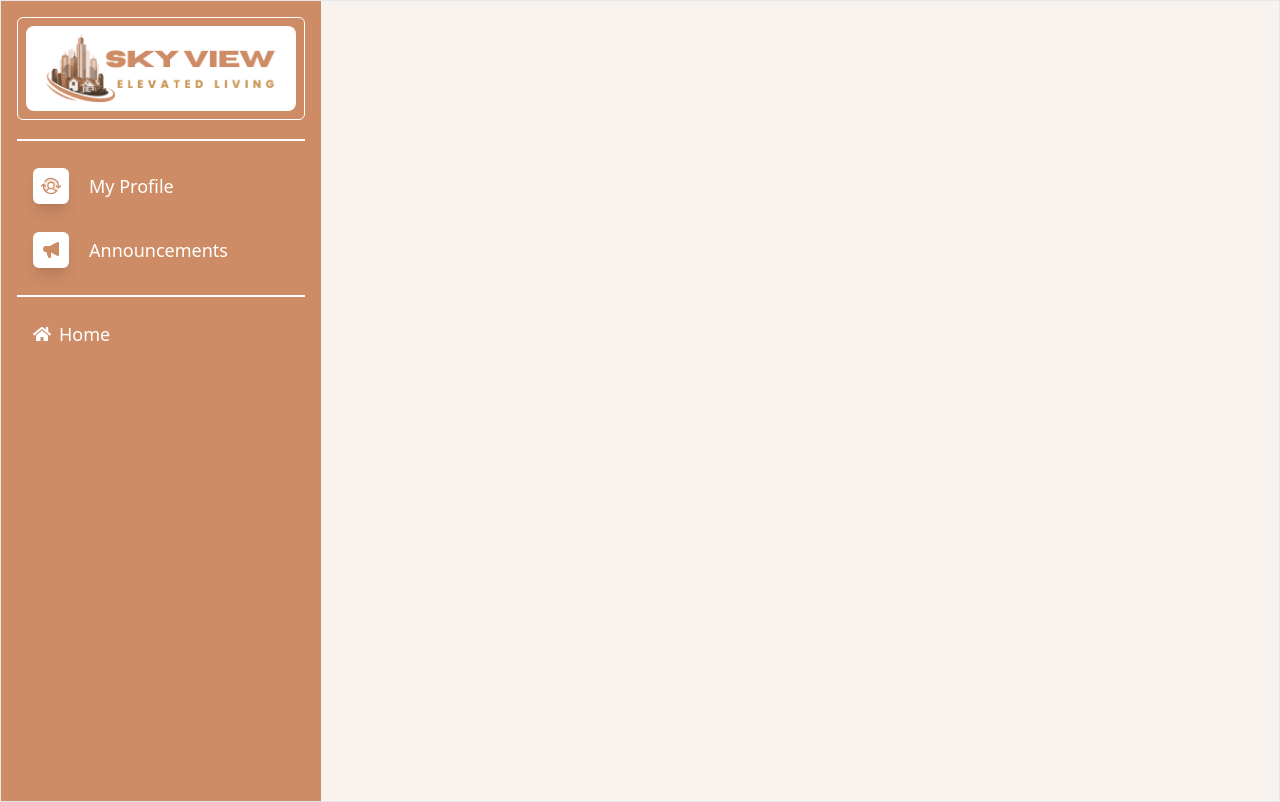
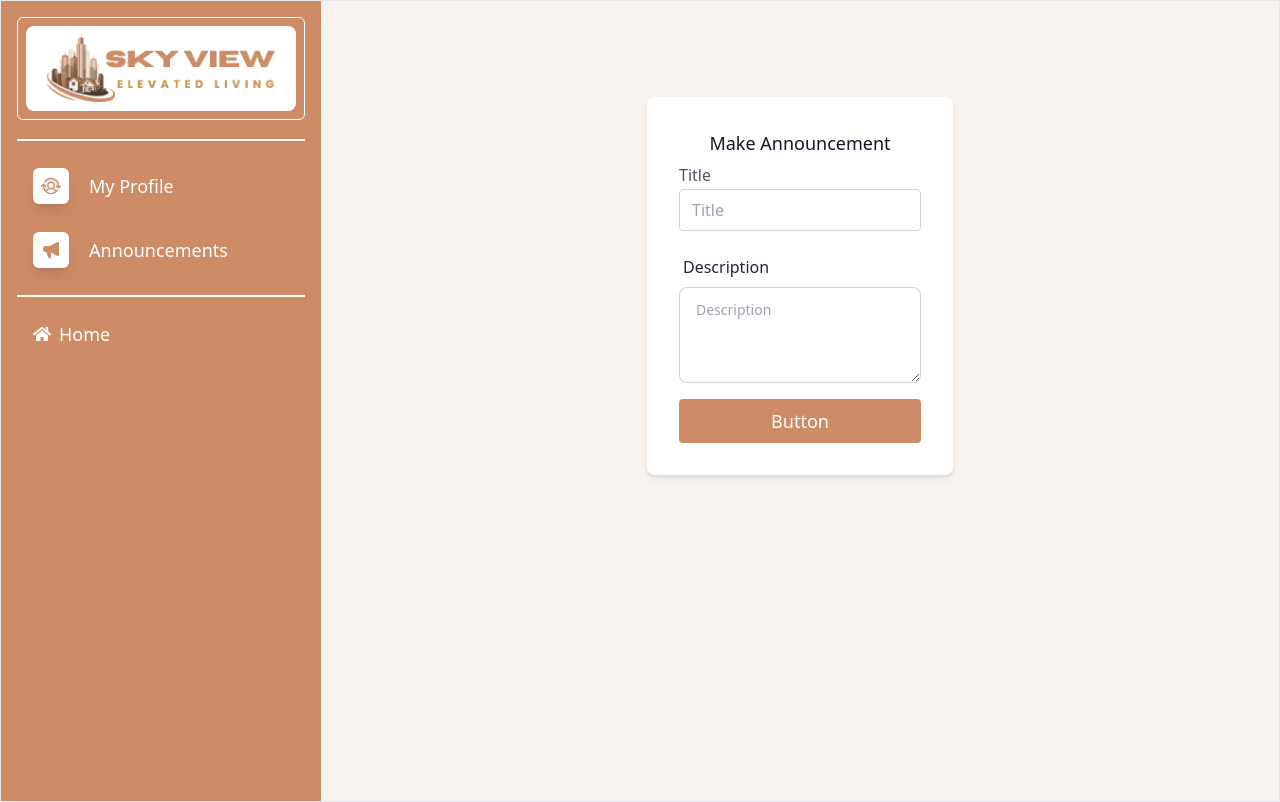
Before and after one commit to rznayeem/sky-view-client, a React (Vite) app: page /dashboard/makeAnnouncement in a window 1280 px wide. Built offline with nearby package versions, Linux system fonts and the light colour scheme; no server answers; sample sign-in values are in the browser's storage.

Commit message:
make announcement page created

```diff
--- a/src/pages/Dashboard/MakeAnnouncement/MakeAnnouncement.jsx
+++ b/src/pages/Dashboard/MakeAnnouncement/MakeAnnouncement.jsx
@@ -1,5 +1,57 @@
+import useAxiosSecure from '../../../hooks/useAxiosSecure';
+
 const MakeAnnouncement = () => {
-  return <div></div>;
+  const axiosSecure = useAxiosSecure();
+
+  const handleAnnouncement = e => {
+    e.preventDefault();
+    const form = e.target;
+    const title = form.title.value;
+    const description = form.description.value;
+    const announcementData = {
+      title,
+      description,
+      date: new Date(),
+    };
+    axiosSecure.post('/announcement', announcementData).then(res => {
+      console.log(res.data);
+    });
+  };
+
+  return (
+    <div className="container px-5 py-24 mx-auto flex">
+      <form
+        onSubmit={handleAnnouncement}
+        className="lg:w-1/3 md:w-1/2 mx-auto bg-white rounded-lg p-8 flex flex-col md:ml-auto w-full mt-10 md:mt-0 relative z-10 shadow-md"
+      >
+        <h2 className="text-gray-900 text-center text-lg mb-1 font-medium title-font">
+          Make Announcement
+        </h2>
+        <div className="relative mb-4">
+          <label className="leading-7 text-gray-600">Title</label>
+          <input
+            type="text"
+            placeholder="Title"
+            name="title"
+            className="w-full bg-white rounded border border-gray-300 focus:border-[#CD8C66] focus:ring-1 focus:ring-[#CD8C66] text-base outline-none text-gray-700 py-1 px-3 leading-8 transition-colors duration-200 ease-in-out"
+          />
+        </div>
+        <label className="form-control mb-4">
+          <div className="label">
+            <span className="">Description</span>
+          </div>
+          <textarea
+            className="textarea textarea-bordered h-24"
+            placeholder="Description"
+            name="description"
+          ></textarea>
+        </label>
+        <button className="text-white bg-[#CD8C66] border-0 py-2 px-6 focus:outline-none hover:bg-[#ca7442] rounded text-lg">
+          Button
+        </button>
+      </form>
+    </div>
+  );
 };
 
 export default MakeAnnouncement;
```
